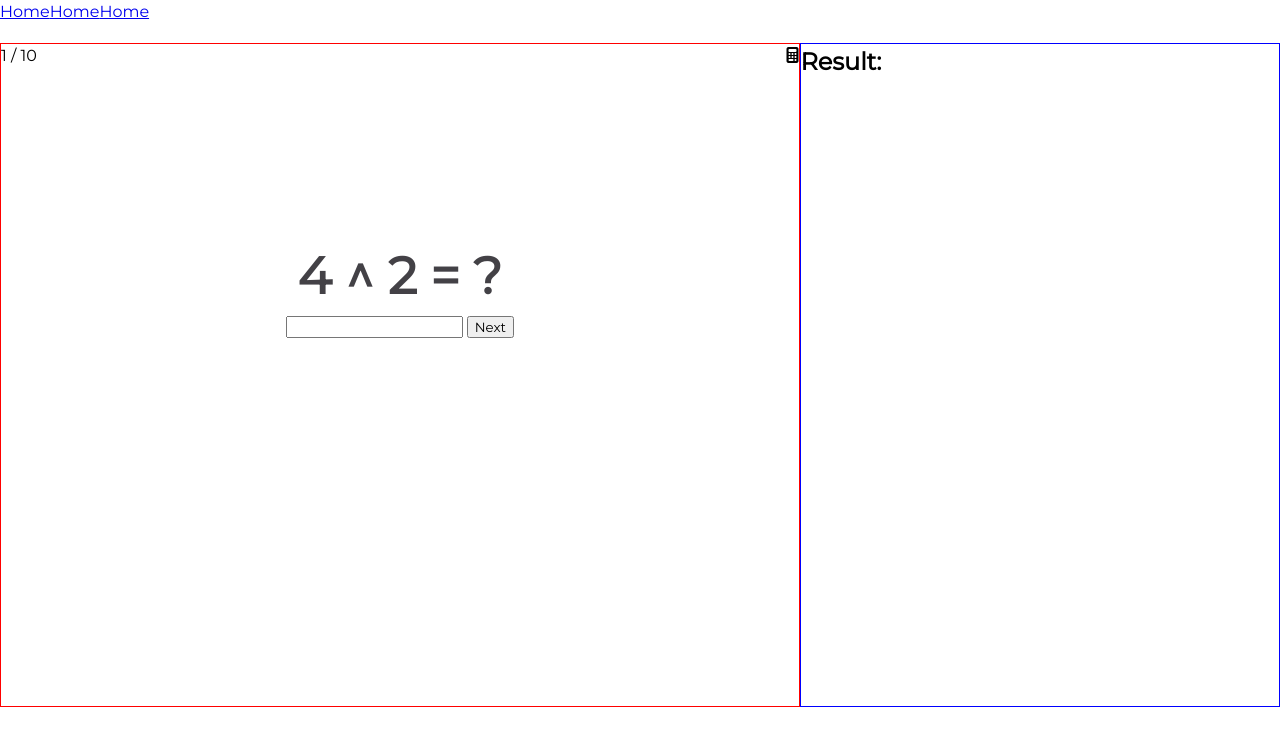
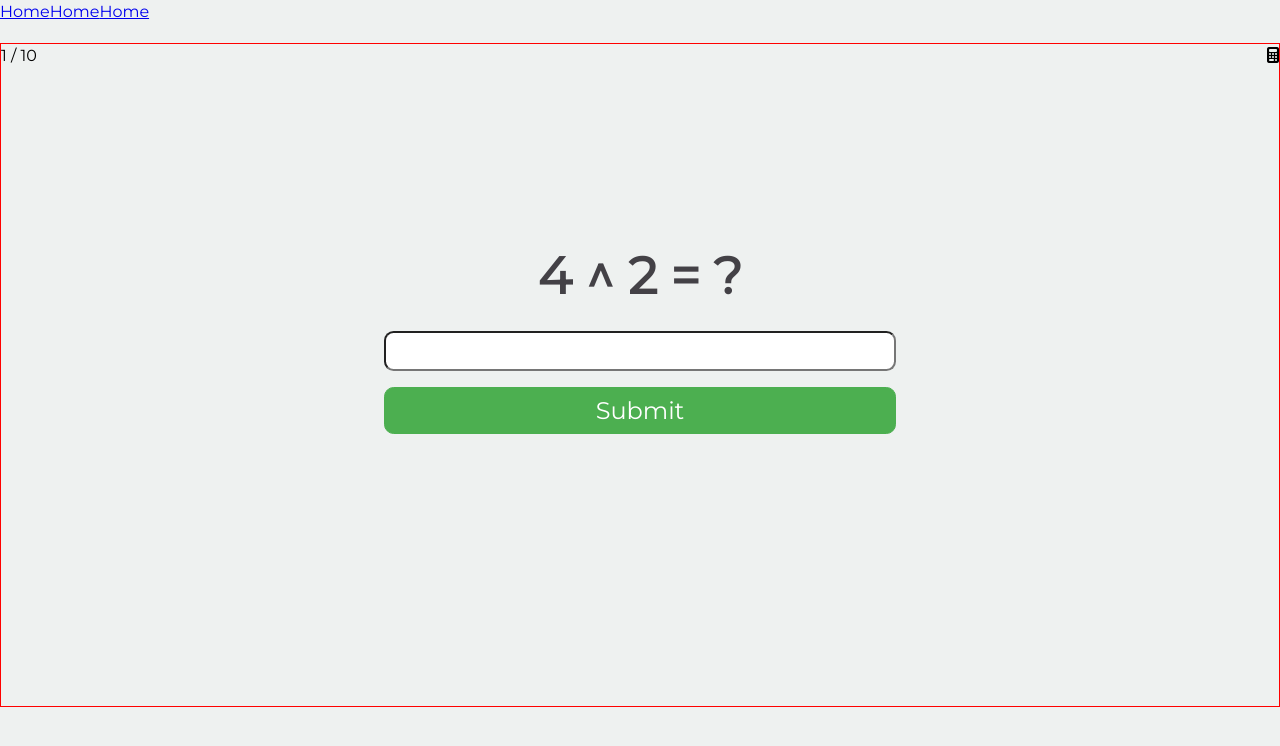
Before and after one commit to hirohiro2255/bitwise-quizzes, a SvelteKit app: page / in a window 1280 px wide. Shown: the top 746 px of the page. Built offline with nearby package versions, Linux system fonts and the light colour scheme.

Commit message:
Removed right-side-panel

```diff
--- a/src/routes/+page.svelte
+++ b/src/routes/+page.svelte
@@ -62,13 +62,13 @@
       {/if}
       <div class="input-group">
         <input type="text" bind:value={ownSolution} />
-        <button class="button" on:click={handleNext}>Next</button>
+        <button class="button" on:click={handleNext}>Submit</button>
       </div>
     </div>
   </section>
-  <section class="result-container">
+  <!-- <section class="result-container">
     <h2>Result:</h2>
-  </section>
+  </section> -->
 </main>
 
 <style>
@@ -112,6 +112,30 @@
     color: #434146;
   }
 
+  .input-group {
+    display: flex;
+    flex-direction: column;
+    margin-top: 1rem;
+    width: 40%;
+  }
+
+  .input-group input {
+    height: 2.5rem;
+    font-size: 1.5rem;
+    text-align: center;
+    border-radius: 0.6rem;
+  }
+  .input-group button {
+    padding-top: 0.5rem;
+    padding-bottom: 0.5rem;
+    margin-top: 1rem;
+    font-size: 1.5rem;
+    border-radius: 0.6rem;
+    color: #fff;
+    background-color: #4caf50;
+    border: 1px solid #4caf50;
+  }
+
   .result-container {
     flex: 3;
     border: 1px solid blue;
--- a/static/style.css
+++ b/static/style.css
@@ -8,6 +8,7 @@ h1, h2, h3, p, ul {
 }
 
 body {
+  background-color: #eef1f0;
   display: flex;
   flex-direction: column;
   height: 100vh;
```
Also changed, not shown: 1 other file (tests, documents, lock files or other folders).
